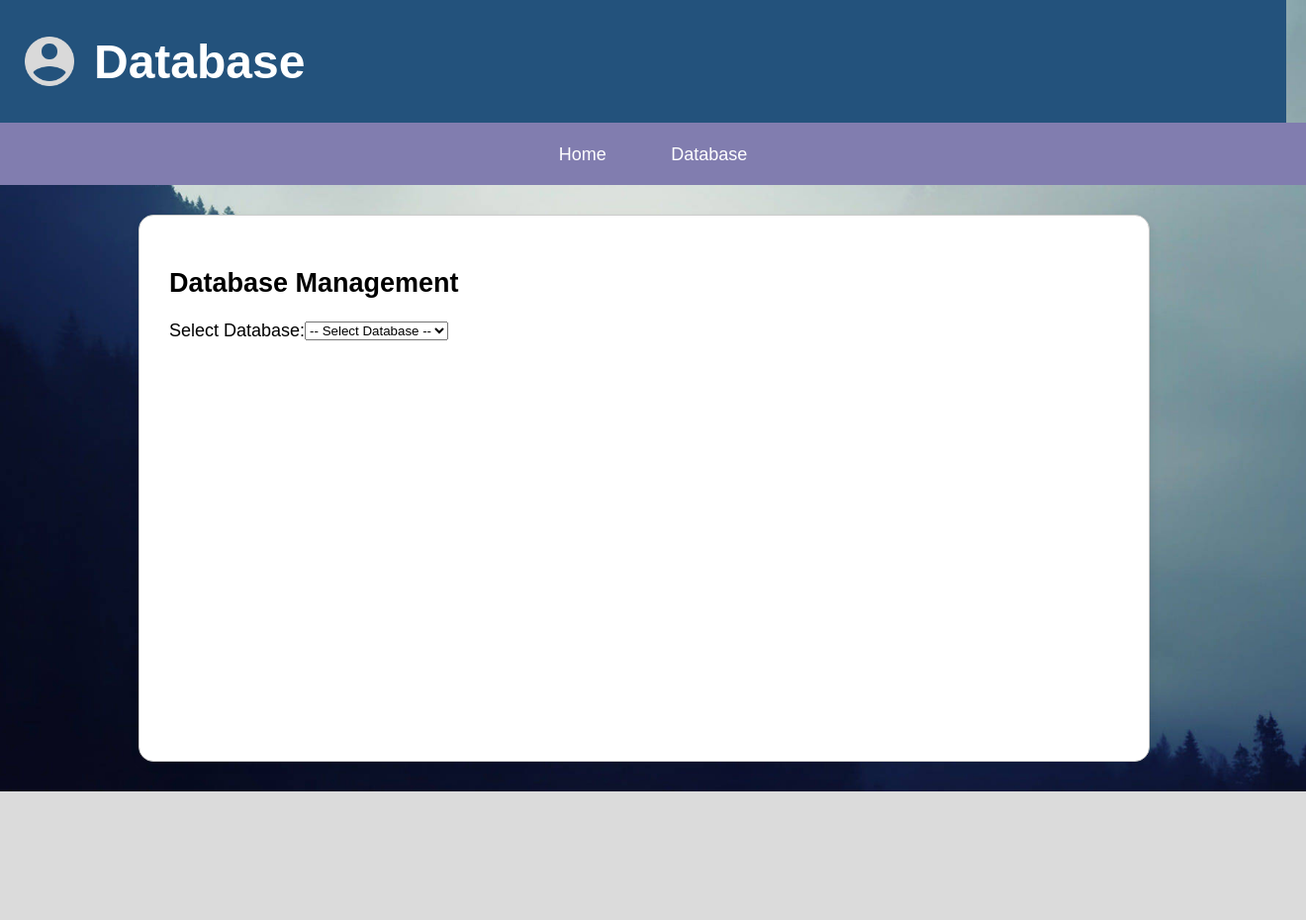
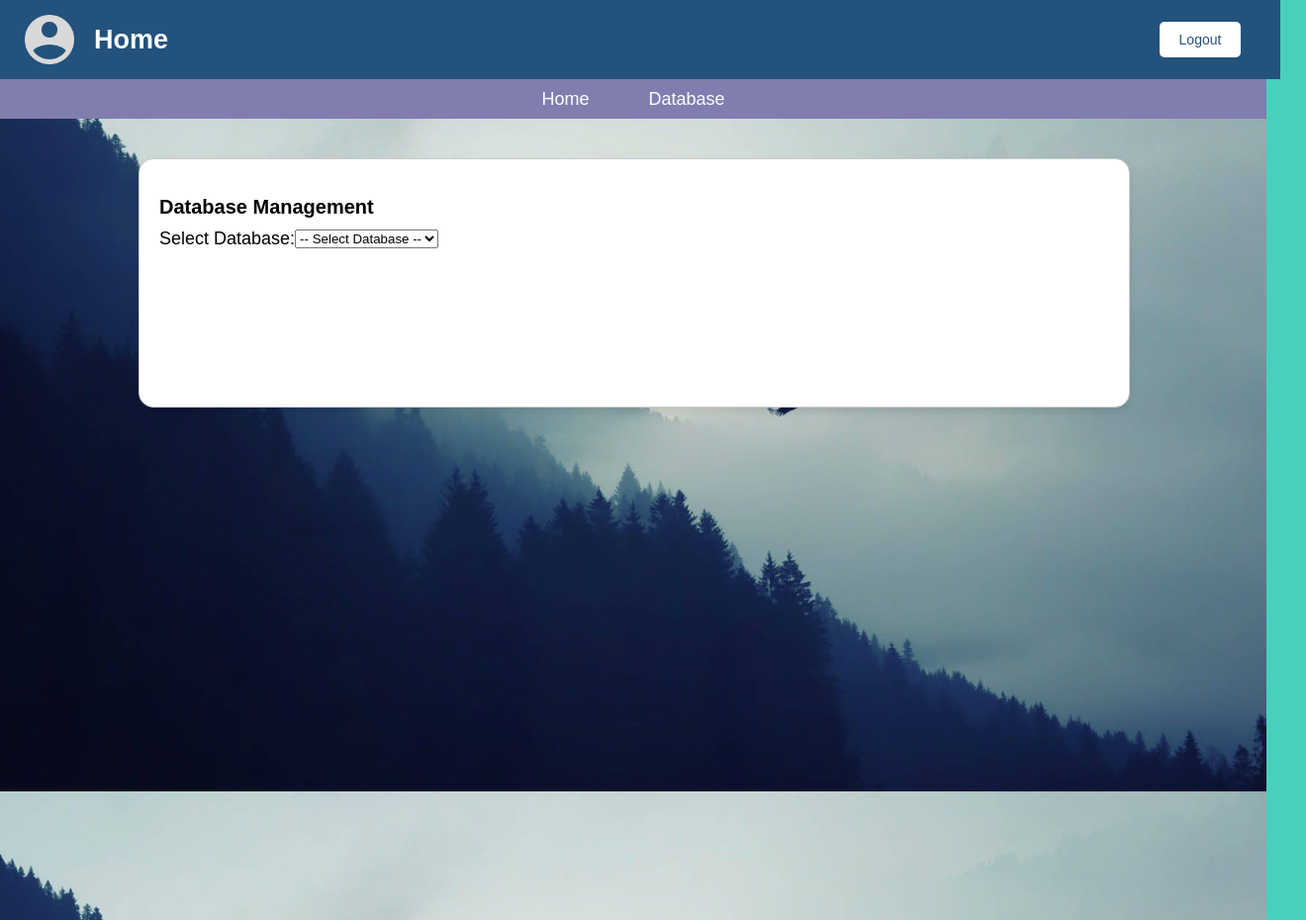
Before and after one commit to developerAlton/witsgo-admin, a website: page public/databasePage.html in a window 1280 px wide. Shown: the whole page at 99% size, 1320 px wide, since content can reach past the window. Before the commit the page ends 800 px from the top, so only its background shows below. Drawn offline with nearby package versions, Linux system fonts and the light colour scheme.

Commit message:
added logout button, header changes

```diff
--- a/public/adminHome.css
+++ b/public/adminHome.css
@@ -1,4 +1,16 @@
+/* Container for header and nav */
+#header-container {
+    position: fixed; /* Sticks the entire container to the top */
+    width: 100%;
+    top: 0;
+    left: 0;
+    z-index: 1000; /* Keeps it on top */
+    background-color: #23527c; /* Set a consistent background */
+}
+
+/* Adjust body padding to avoid content being hidden by fixed header */
 body {
+    padding-top: 130px; /* Adjust this based on the combined height of header and nav */
     display: flex;
     flex-direction: column;
     min-height: 100vh;
@@ -11,45 +23,62 @@ body {
     background-size: cover;
     background-position: center;
     background-repeat: no-repeat;
-
     background-attachment: fixed;
 }
 
+/* Header styles */
 header {
-    background-color: #23527c;
-    color: #fff;
-    padding-left: 20px;
-    text-align: center;
     display: flex;
     align-items: center;
     justify-content: space-between;
-    font-size: 24px;
-    width: 100%;
+    padding: 10px 20px;
+    background-color: #23527c; /* Background color stays consistent */
+    color: #fff;
+    font-size: 18px;
+    width: 98%;
+    height: 60px;
+}
+
+#header-content {
+    display: flex;
+    align-items: center;
+    justify-content: space-between;
+    flex-direction: row;
+    width: 150px;
 }
 
 header img#profilePicture {
     border-radius: 50%;
     width: 60px;
     height: 60px;
-    margin-right: 15px;
 }
 
+#logoutButton {
+    background-color: #fff;
+    color: #23527c;
+    border: none;
+    padding: 10px 20px;
+    font-size: 14px;
+    cursor: pointer;
+    border-radius: 5px;
+    margin-right: 20px;
+}
+
+#logoutButton:hover {
+    background-color: #ddd;
+}
+
+/* Navigation bar styles */
 .topNav {
-    flex-shrink: 0;
+    display: flex;
+    justify-content: center;
+    align-items: center;
     background-color: #817daf;
     color: #fff;
-    padding: 20px;
-    text-align: center;
+    padding: 10px 0;
+    font-size: 20px;
     width: 100%;
-    font-size: 20px;
-}
-
-.topNav nav {
-    display: flex;
-    justify-content: space-between;
-    align-items: center;
-    max-width: 700px;
-    margin: 0 auto;
+    height: 20px;
 }
 
 .topNav a {
@@ -62,6 +91,7 @@ header img#profilePicture {
 .topNav a:hover {
     color: #ddd;
 }
+
 
 #card-nav {
     text-align: center;
@@ -100,7 +130,6 @@ header img#profilePicture {
 }
 
 
-
 .rental-table {
     width: 100%;
     border-collapse: collapse;
--- a/public/adminLogin.css
+++ b/public/adminLogin.css
@@ -19,7 +19,7 @@ body {
     justify-content: center;
     align-items: center;
     flex-direction: column;
-    width: 85%;
+    width: 450px;
     max-width: 1000px;
     min-height: 80vh;
     margin: 30px auto;
--- a/public/databasePage.css
+++ b/public/databasePage.css
@@ -1,55 +1,83 @@
 body {
+    padding-top: 130px; /* Adjust this based on the combined height of header and nav */
     display: flex;
     flex-direction: column;
     min-height: 100vh;
     margin: 0;
-    background-color: #dbdbdb;
+    background-color: #4acfbc;
     font-family: Arial, sans-serif;
     font-size: 18px;
+    width: 100%;
     background-image: url('background.jpg');
     background-size: cover;
     background-position: center;
     background-repeat: no-repeat;
-
     background-attachment: fixed;
 }
 
+/* Container for header and nav */
+#header-container {
+    position: fixed; /* Sticks the entire container to the top */
+    width: 100%;
+    top: 0;
+    left: 0;
+    z-index: 1000; /* Keeps it on top */
+    background-color: #23527c; /* Set a consistent background */
+}
+
+/* Header styles */
 header {
-    background-color: #23527c;
-    color: #fff;
-    padding-left: 20px;
-    text-align: center;
     display: flex;
     align-items: center;
     justify-content: space-between;
-    flex-wrap: wrap;
-    font-size: 24px;
-    width: 100%;
+    padding: 10px 20px;
+    background-color: #23527c; /* Background color stays consistent */
+    color: #fff;
+    font-size: 18px;
+    width: 98%;
+    height: 60px;
+}
+
+#header-content {
+    display: flex;
+    align-items: center;
+    justify-content: space-between;
+    flex-direction: row;
+    width: 150px;
 }
 
 header img#profilePicture {
     border-radius: 50%;
     width: 60px;
     height: 60px;
-    margin-right: 15px;
 }
 
+#logoutButton {
+    background-color: #fff;
+    color: #23527c;
+    border: none;
+    padding: 10px 20px;
+    font-size: 14px;
+    cursor: pointer;
+    border-radius: 5px;
+    margin-right: 20px;
+}
+
+#logoutButton:hover {
+    background-color: #ddd;
+}
+
+/* Navigation bar styles */
 .topNav {
-    flex-shrink: 0;
+    display: flex;
+    justify-content: center;
+    align-items: center;
     background-color: #817daf;
     color: #fff;
-    padding: 20px;
-    text-align: center;
+    padding: 10px 0;
+    font-size: 20px;
     width: 100%;
-    font-size: 20px;
-}
-
-.topNav nav {
-    display: flex;
-    justify-content: space-between;
-    align-items: center;
-    max-width: 700px;
-    margin: 0 auto;
+    height: 20px;
 }
 
 .topNav a {
@@ -63,7 +91,6 @@ header img#profilePicture {
     color: #ddd;
 }
 
-
 /* Main card (for database selection) */
 .card-display {
     flex: 1;
@@ -71,21 +98,31 @@ header img#profilePicture {
     flex-direction: column;
     width: 85%;
     max-width: 1000px;
+    height: auto;
     margin: 30px auto;
 }
 
 .card-content {
-    flex: 1;
+    min-height: 150px; /* Start with a small height */
     width: calc(100% - 40px);
-    height: 100%;
+    padding: 20px;
     border: 1px solid #ccc;
     border-radius: 15px;
     overflow: hidden;
-    padding: 30px;
     box-shadow: 0 4px 8px rgba(0, 0, 0, 0.1);
     background-color: #fff;
     display: flex;
     flex-direction: column;
+    transition: all 0.3s ease-in-out; /* Smooth growing animation */
+}
+
+.card-content.dynamic {
+    min-height: auto; /* Remove fixed min-height to grow with content */
+}
+
+.card-content h2 {
+    font-size: 20px;
+    margin-bottom: 10px;
 }
 
 /* Data cards (for generated data) */
@@ -107,7 +144,6 @@ header img#profilePicture {
     box-shadow: 0 3px 6px rgba(0, 0, 0, 0.08); /* Softer shadow */
     font-size: 14px; /* Smaller text size */
 }
-
 
 #selectDb {
     display: flex;
@@ -132,7 +168,6 @@ header img#profilePicture {
     padding: 5px;
 }
 
-
 .output{
     margin: 10;
 }
--- a/public/databasePage.html
+++ b/public/databasePage.html
@@ -10,17 +10,20 @@
     <script src="databasePage.js" defer></script>
 </head>
 <body>
+    <div id="header-container">
         <header>
-        <h1 style="display: flex; align-items: center; justify-content: space-between;">
+            <div id="header-content">
                 <img src="profile.png" alt="Profile Picture" id="profilePicture">
-            <span style="margin: auto;">Database</span>
-        </h1>
+                <h2>Home</h2>
+            </div>
+            <button id="logoutButton">Logout</button>
         </header>
 
         <nav class="topNav">
             <a href="adminHome.html">Home</a>
             <a href="databasePage.html">Database</a>
         </nav>
+    </div>
 
     <section class="card-display">
 
@@ -70,7 +73,5 @@
 
     </div>
 
-
-
 </body>
 </html>
--- a/public/databasePage.js
+++ b/public/databasePage.js
@@ -1,4 +1,11 @@
 // databasePage.js
+
+//logout button
+const logoutButton = document.getElementById('logoutButton');
+logoutButton.addEventListener('click', function() {
+    window.location.href = 'index.html';
+});
+
 const databases = {
     "Map": ["Amenity", "Building", "PointOfInterest", "Room", "Route"],
     "UserRoutes": ["NavigationHistory", "Preferences", "Routes", "User"],
```
Also changed, not shown: public/adminHome.html (+9 -4 lines), public/adminHome.js (+22 -1 lines). Lines whose indentation alone changed are shown as unchanged.
